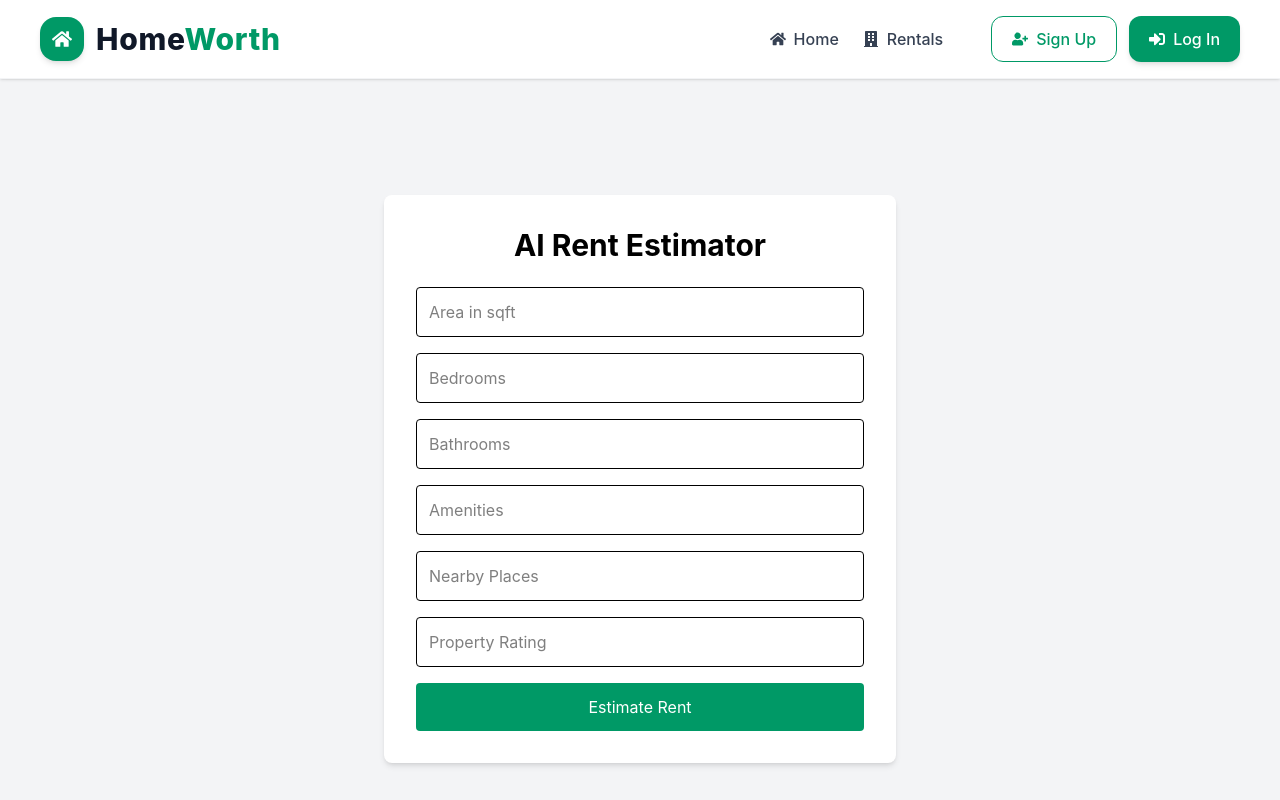
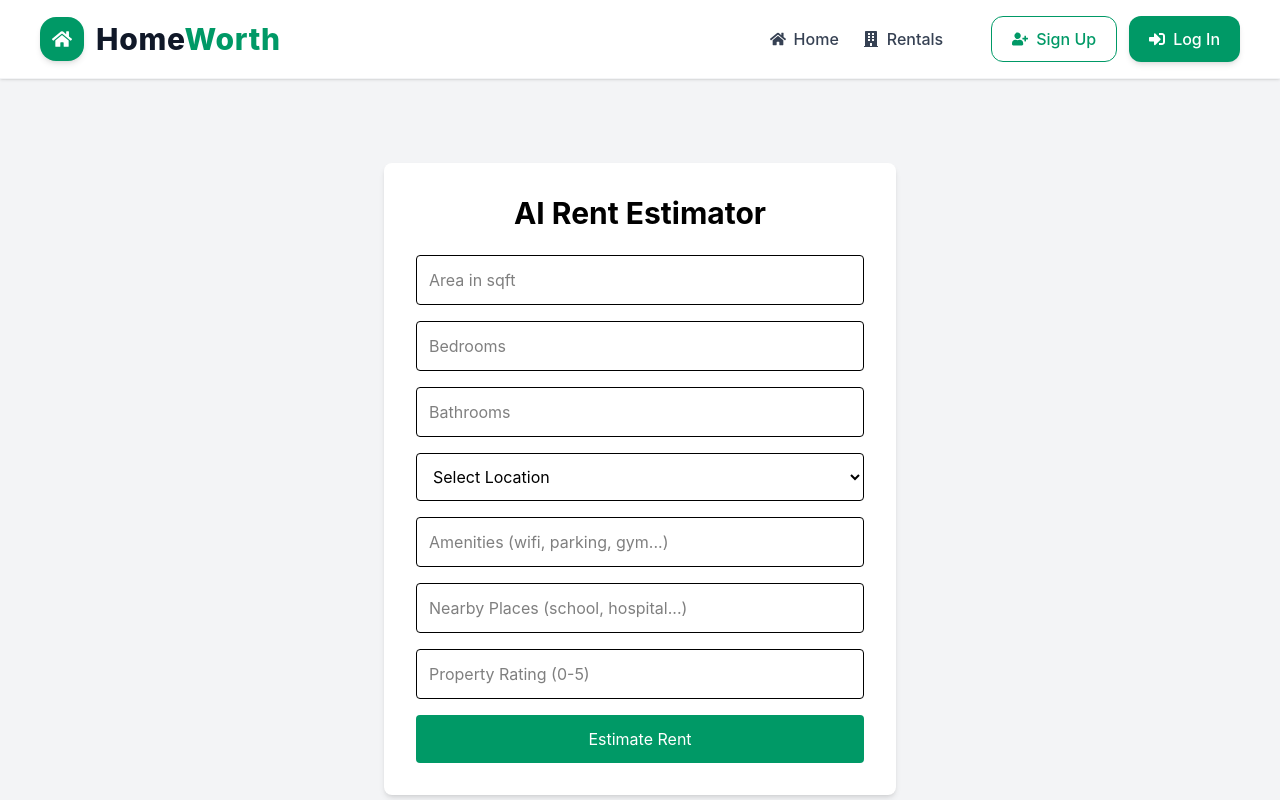
Before and after one commit to krishnenduka-ui/smart-rent-predictor, a React app in the folder frontend/: page /rent-estimator in a window 1280 px wide. Shown: the top 800 px of the page. Built offline with nearby package versions, Linux system fonts and the light colour scheme; no server answers; the HTML template or start-up script is replaced by a standard one.

Commit message:
updated the rent estimation

```diff
--- a/frontend/src/pages/RentEstimator.jsx
+++ b/frontend/src/pages/RentEstimator.jsx
@@ -1,7 +1,5 @@
 import { useState } from "react";
-import axios from "axios";
-import api from '../api/axiosInstance'
-
+import api from "../api/axiosInstance";
 
 const AMENITIES_KEYWORDS = [
   "wifi",
@@ -9,7 +7,7 @@ const AMENITIES_KEYWORDS = [
   "pool",
   "gym",
   "pet-friendly",
-  "security"
+  "security",
 ];
 
 const NEIGHBOURHOODS_KEYWORDS = [
@@ -17,14 +15,14 @@ const NEIGHBOURHOODS_KEYWORDS = [
   "hospital",
   "shopping_mall",
   "temple",
-  "hypermarket"
+  "hypermarket",
 ];
 
 const RentEstimator = () => {
-
   const [sqft, setSqft] = useState("");
   const [bedrooms, setBedrooms] = useState("");
   const [bathrooms, setBathrooms] = useState("");
+  const [location, setLocation] = useState("");
   const [amenities, setAmenities] = useState("");
   const [neighbourhoods, setNeighbourhoods] = useState("");
   const [rating, setRating] = useState("");
@@ -35,17 +33,14 @@ const RentEstimator = () => {
   const [recognizedNeighbourhoods, setRecognizedNeighbourhoods] = useState([]);
 
   const parseKeywords = (text, keywords) => {
-
     return text
       .toLowerCase()
       .split(/,|and/)
       .map((item) => item.trim())
       .filter((item) => keywords.includes(item));
-
   };
 
   const handleAmenitiesChange = (e) => {
-
     const value = e.target.value;
 
     setAmenities(value);
@@ -53,11 +48,9 @@ const RentEstimator = () => {
     setRecognizedAmenities(
       parseKeywords(value, AMENITIES_KEYWORDS)
     );
-
   };
 
   const handleNeighbourhoodsChange = (e) => {
-
     const value = e.target.value;
 
     setNeighbourhoods(value);
@@ -65,54 +58,44 @@ const RentEstimator = () => {
     setRecognizedNeighbourhoods(
       parseKeywords(value, NEIGHBOURHOODS_KEYWORDS)
     );
-
   };
 
   const handleSubmit = async (e) => {
-
     e.preventDefault();
 
     try {
-
-      const res = await api.post("/api/rent/predict",
-        {
+      const res = await api.post("/api/rent/predict", {
         sqft: Number(sqft),
         bedrooms: Number(bedrooms),
         bathrooms: Number(bathrooms),
         amenities: recognizedAmenities.length,
         neighbourhoods: recognizedNeighbourhoods.length,
         rating: Number(rating),
-        }
-      );
+        location,
+      });
 
       setPredictedRent(res.data.predictedRent);
-
     } catch (error) {
-
       console.log(error);
-
+      alert("Failed to estimate rent");
     }
-
   };
 
   return (
-
     <div className="min-h-screen bg-gray-100 flex justify-center items-center p-6">
-
       <div className="bg-white p-8 rounded-lg shadow-md w-full max-w-lg">
-
         <h2 className="text-3xl font-bold text-center mb-6">
           AI Rent Estimator
         </h2>
 
         <form onSubmit={handleSubmit} className="space-y-4">
-
           <input
             type="number"
             placeholder="Area in sqft"
             className="w-full border p-3 rounded"
             value={sqft}
             onChange={(e) => setSqft(e.target.value)}
+            required
           />
 
           <input
@@ -121,6 +104,7 @@ const RentEstimator = () => {
             className="w-full border p-3 rounded"
             value={bedrooms}
             onChange={(e) => setBedrooms(e.target.value)}
+            required
           />
 
           <input
@@ -129,11 +113,27 @@ const RentEstimator = () => {
             className="w-full border p-3 rounded"
             value={bathrooms}
             onChange={(e) => setBathrooms(e.target.value)}
+            required
           />
+
+          <select
+            className="w-full border p-3 rounded"
+            value={location}
+            onChange={(e) => setLocation(e.target.value)}
+            required
+          >
+            <option value="">Select Location</option>
+            <option value="Kakkanad">Kakkanad</option>
+            <option value="Edappally">Edappally</option>
+            <option value="Palarivattom">Palarivattom</option>
+            <option value="FortKochi">Fort Kochi</option>
+            <option value="Vyttila">Vyttila</option>
+            <option value="Kalamassery">Kalamassery</option>
+          </select>
 
           <input
             type="text"
-            placeholder="Amenities"
+            placeholder="Amenities (wifi, parking, gym...)"
             className="w-full border p-3 rounded"
             value={amenities}
             onChange={handleAmenitiesChange}
@@ -141,7 +141,7 @@ const RentEstimator = () => {
 
           <input
             type="text"
-            placeholder="Nearby Places"
+            placeholder="Nearby Places (school, hospital...)"
             className="w-full border p-3 rounded"
             value={neighbourhoods}
             onChange={handleNeighbourhoodsChange}
@@ -150,43 +150,37 @@ const RentEstimator = () => {
           <input
             type="number"
             step="0.1"
-            placeholder="Property Rating"
+            min="0"
+            max="5"
+            placeholder="Property Rating (0-5)"
             className="w-full border p-3 rounded"
             value={rating}
             onChange={(e) => setRating(e.target.value)}
+            required
           />
 
           <button
             type="submit"
-            className="w-full bg-emerald-600 text-white py-3 rounded"
+            className="w-full bg-emerald-600 text-white py-3 rounded hover:bg-emerald-700"
           >
             Estimate Rent
           </button>
-
         </form>
 
-        {predictedRent && (
-
+        {predictedRent !== null && (
           <div className="mt-6 bg-green-100 p-4 rounded text-center">
-
             <p className="text-lg font-semibold">
               Estimated Monthly Rent
             </p>
 
             <p className="text-3xl font-bold text-green-700">
-              ₹{predictedRent}
+              ₹{predictedRent.toLocaleString()}
             </p>
-
           </div>
-
         )}
-
       </div>
-
     </div>
-
   );
-
 };
 
 export default RentEstimator;
```
Also changed, not shown: 1 other file (tests, documents, lock files or other folders). Lines whose indentation alone changed are shown as unchanged.
